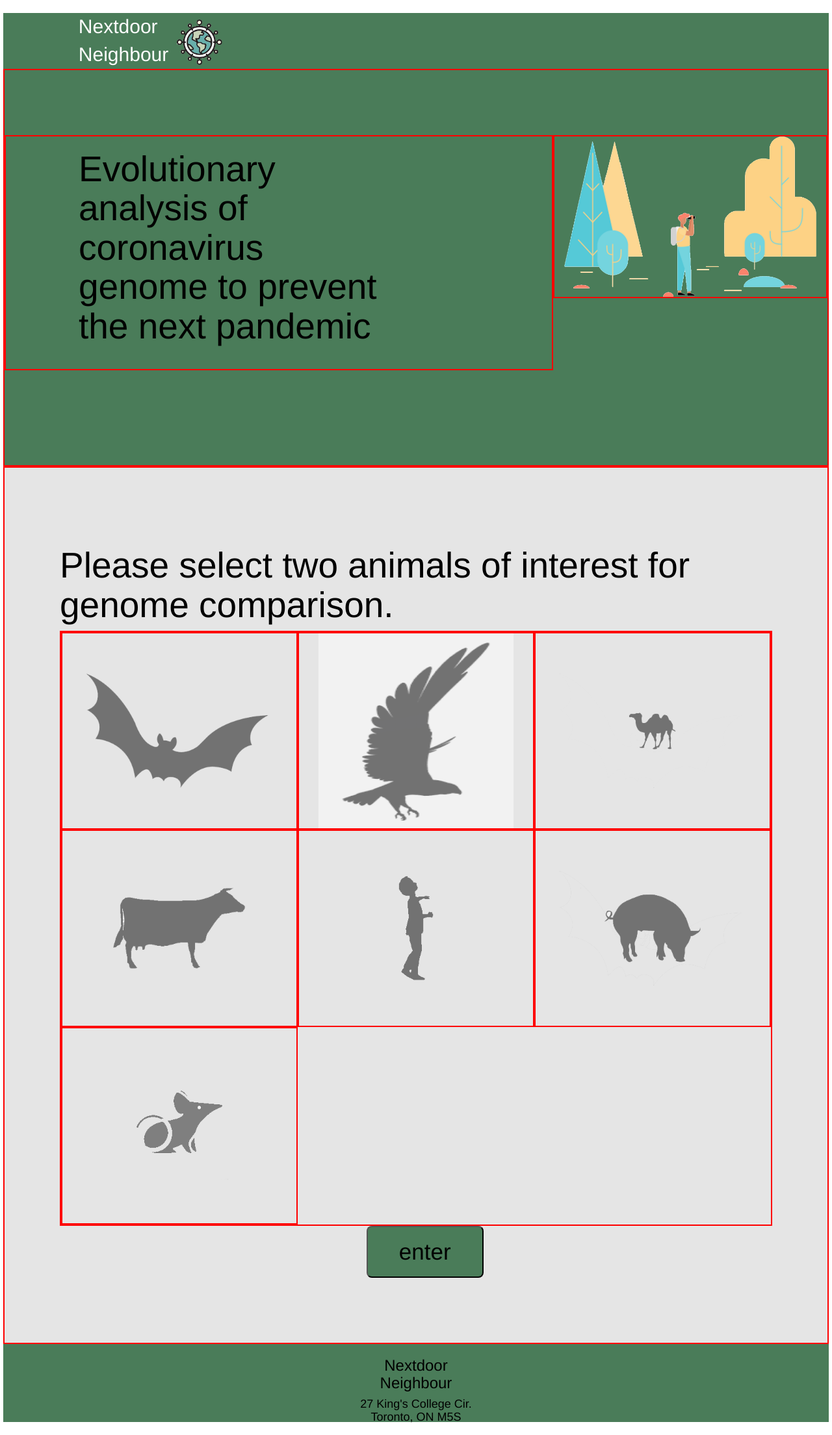
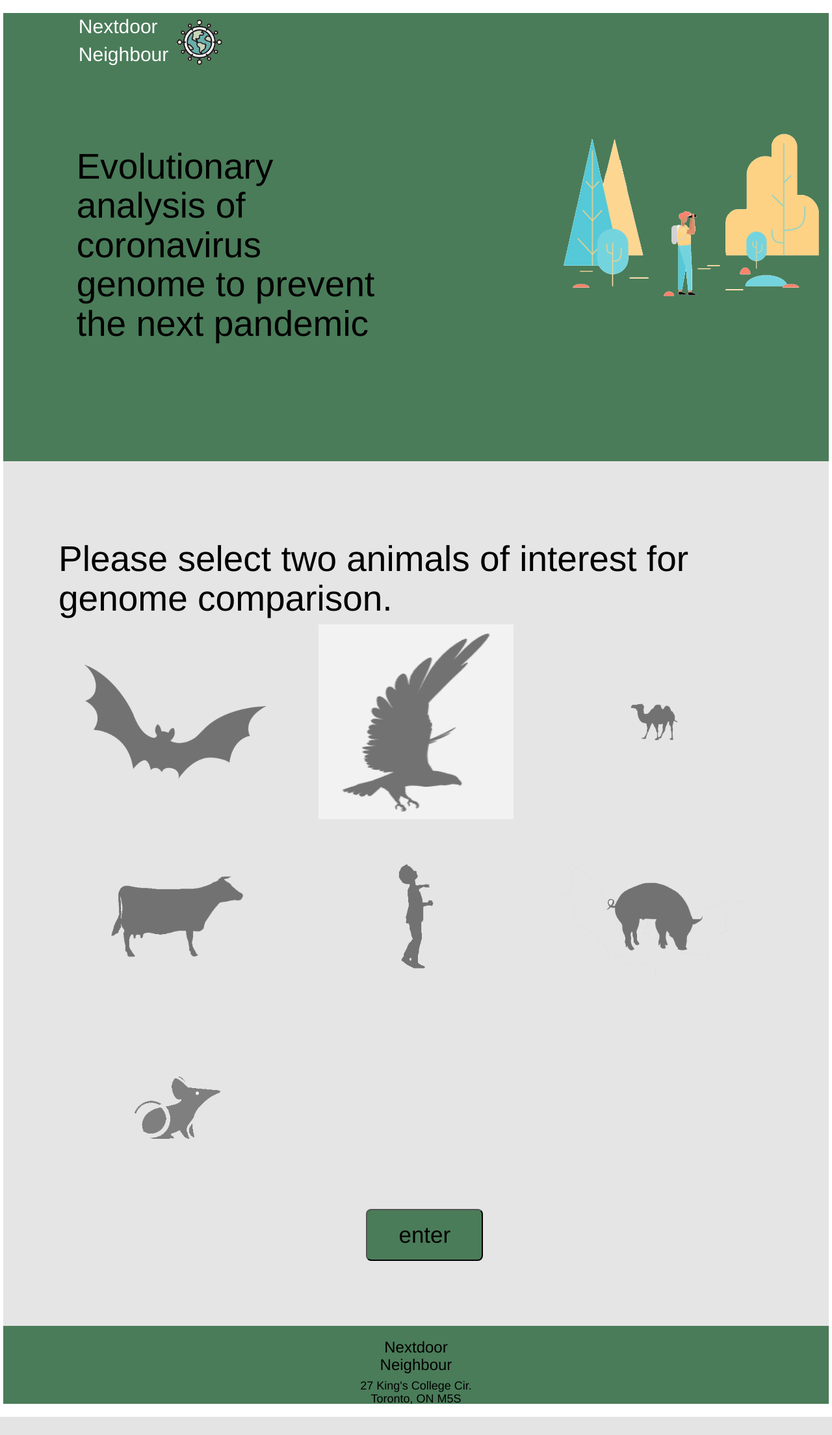
Before and after one commit to abdulamaher/covid_evolutioanry_analysis, a Flask app: page / in a window 1280 px wide. Shown: the whole page at 65% size. After the commit the page ends 2181 px from the top, so only its background shows below. Run offline with Flask 2, Linux system fonts and the light colour scheme; some libraries are stand-ins or nearby versions.

Commit message:
Removed red borders.

```diff
--- a/web/static/css/main.css
+++ b/web/static/css/main.css
@@ -46,8 +46,7 @@ body {
     background-color: #4A7C59;
     position: relative;
     padding-top: 100px;
-    padding-bottom: 146px;
-    border: 2px solid red; }
+    padding-bottom: 146px;}
 
     .home_landing h1 {
         text-align: left;
@@ -66,7 +65,6 @@ body {
 
 .home_select {
     padding: 100px;
-    border: 2px solid red;
     background-color: #E5E5E5;
 }
 
--- a/web/templates/home_page.html
+++ b/web/templates/home_page.html
@@ -5,10 +5,10 @@
 
 	<div class="home_landing row">
 		<div class="row" style="max-width: 1920px; margin: auto">
-			<div class="col-lg-8 col-xs-12" style="border: 2px solid red">
+			<div class="col-lg-8 col-xs-12">
 				<h1> Evolutionary analysis of coronavirus genome to prevent the next pandemic </h1>
 			</div>
-			<div class="col-lg-4 col-xs-12" style="border: 2px solid red">
+			<div class="col-lg-4 col-xs-12">
 				<img class="home_illustration" src="{{url_for('static', filename='images/home-illustration.png')}}"> </img>
 			</div>
 		</div>
@@ -20,10 +20,10 @@
 				<h1> Please select two animals of interest for genome comparison. </h1>
 			</div>
 
-			<div class="row" style="border: 2px solid red;">
+			<div class="row">
 
 				{% for animal in animals %}
-					<div class="col-lg-4 col-xs-12" style="border: 2px solid red">
+					<div class="col-lg-4 col-xs-12">
 						<img class="home_icons" id={{animal}} src="{{url_for('static', filename='images/' + animal + '.png')}}" onclick="iconClickHandler(this)"> </img>
 					</div>
 				{% endfor %}
```
